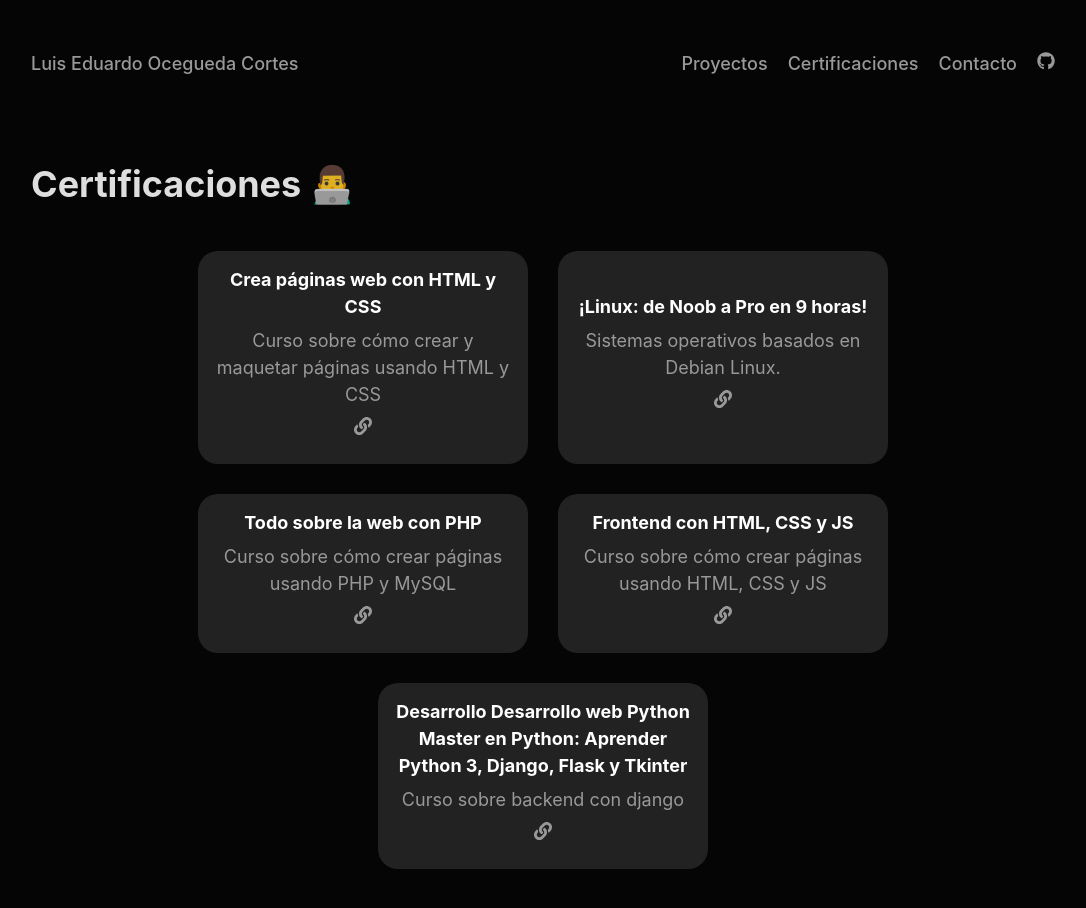
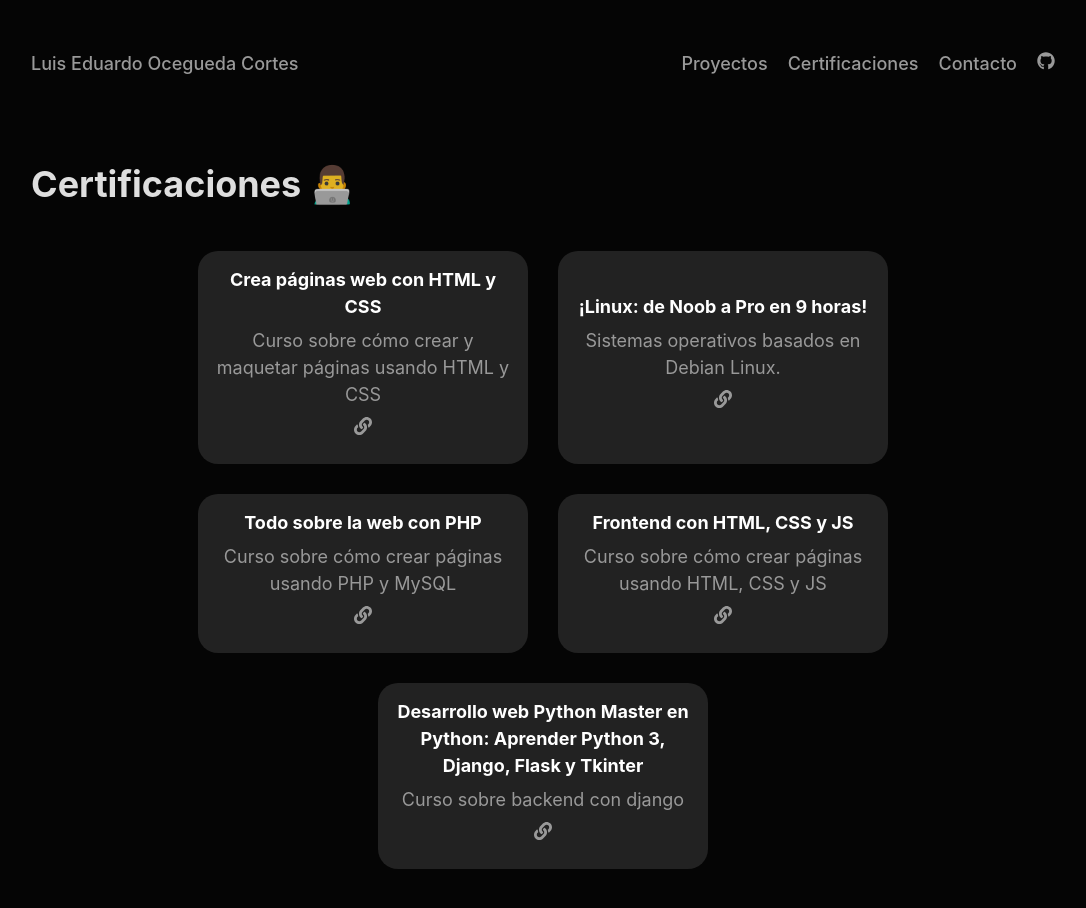
Before and after one commit to LUISEDOCCOR/portafolio, a React (Vite) app: page /certificaciones in a window 1280 px wide. Shown: the top 908 px of the page, without its empty margins (97-1183 px from the left). Built offline with nearby package versions, Linux system fonts and the light colour scheme.

Commit message:
Add certificate

```diff
--- a/src/pages/certifications/certifications.jsx
+++ b/src/pages/certifications/certifications.jsx
@@ -22,7 +22,7 @@ const certifications = [
         'link': 'https://www.mastermind.ac/certificates/551bc00405864777873a31006c8b55b5'
     },
     {
-        'name': 'Desarrollo Desarrollo web Python Master en Python: Aprender Python 3, Django, Flask y Tkinter',
+        'name': 'Desarrollo web Python Master en Python: Aprender Python 3, Django, Flask y Tkinter',
         'text': 'Curso sobre backend con django',
         'link': '/certificado-udemy-python.pdf'
     }
```
